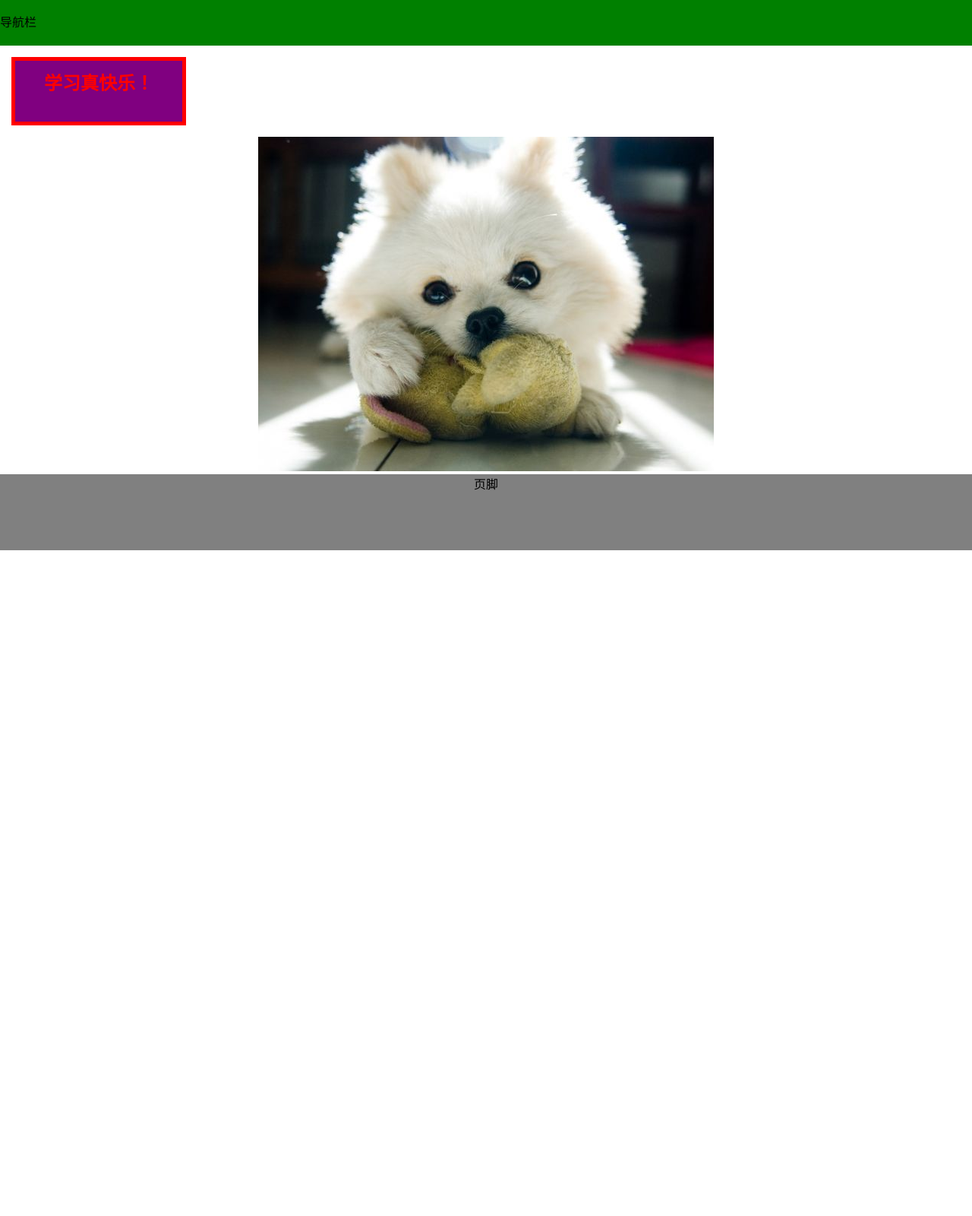
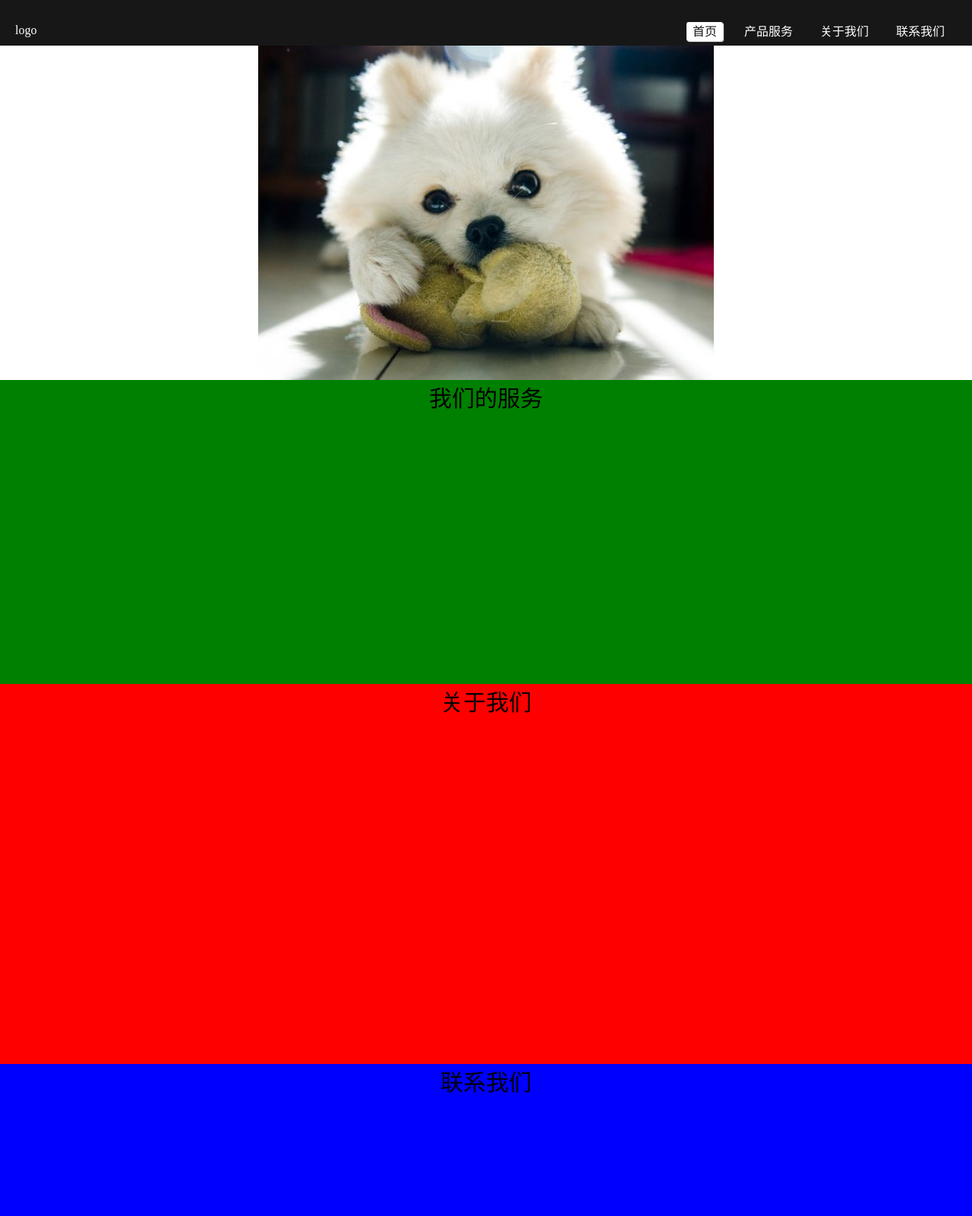
Before and after one commit to mechanic-Q/js-mac, a website: page static/index.html in a window 1280 px wide. Shown: the top 1600 px of the page at 76% size. Before the commit the page ends 800 px from the top, so only its background shows below. Drawn offline with Linux system fonts and the light colour scheme.

Commit message:
完成页面吸顶功能

```diff
--- a/static/index.css
+++ b/static/index.css
@@ -1,6 +1,152 @@
+* {
+    box-sizing: border-box;
+}
 body {
-    background-color: #fff;
-    text-align: center;
-    padding: 0;
     margin: 0;
 }
+button:focus {
+    outline: none;
+}
+a {
+    text-decoration: none;
+    color: white;
+}
+
+ul {
+    margin: 0;
+    padding: 0;
+    list-style-type: none;
+}
+nav {
+    height: 60px;
+    width: 100%;
+    padding: 20px;
+    display: flex;
+    flex-flow: row wrap;
+    justify-content: space-between;
+    align-items: center;
+    background-color:#171717;
+}
+.navbar-header {
+    display: flex;
+    flex-flow: row wrap;
+    justify-content: space-between;
+    align-items: center;
+}
+.navbar-toggle {
+    height: 37px;
+    width: 30%
+    text-align: center;
+    display: none;
+    border: none;
+    background-color: #171717;
+}
+.navbar-toggle span {
+    display: block;
+    width: 30px;
+    margin: 3px 0;
+    border-bottom: 2px solid #fff;
+}
+.navbar-nav li {
+    display: inline-block;
+    padding: 0.5em;
+}
+.navbar-nav li a {
+    border-radius:3px;
+    padding:4px 8px;
+}
+.navbar-nav li a:hover {
+    color:#171717;
+    background-color:#fff;
+    box-shadow:1px 1px 1px 0 #fff
+}
+.active {
+    color:#171717;
+    background-color:#fff;
+    box-shadow:1px 1px 1px 0 #fff
+}
+.content-wrap {
+    width: 100%;
+    flex-direction: column;
+    display: flex;
+    justify-content: center;
+    align-items: center;
+}
+.content-wrao img {
+    height: 100%;
+    width: auto;
+}
+
+.our-service {
+    height: 400px;
+    width: 100%;
+    background: green;
+    text-align: center;
+    font-size: 30px;
+}
+.about {
+    height: 500px;
+    width: 100%;
+    background: red;
+    text-align: center;
+    font-size:30px;
+}
+
+.contact {
+    height: 500px;
+    width: 100%;
+    background: blue;
+    text-align: center;
+    font-size: 30px;
+}
+
+.foot-wrap {
+    width: 100%;
+    height: 120px;
+    line-height: 50px;
+    text-align: center;
+    background-color: #695f5f;
+}
+
+@media(max-width: 768px) {
+    nav {
+        display: block;
+        padding: 0px;
+    }
+    .navbar-header {
+        padding: 10px 0px 10px 10px;
+    }
+    .navbar-toggle {
+        display: flex;
+        flex-flow: column;
+        justify-content: center;
+        align-items: center;
+        width: 30;
+        text-align: center;
+    }
+    .collapse {
+        display: none;
+    }
+    .navbar-collapse {
+        height: 100%;
+        width: 30%;
+        right: 0;
+        position: fixed;
+        background-color: #171717;
+    }
+    .navbar-collapse li {
+        width: 100%;
+        border-bottom: 1px solid #fff;
+        text-align: center;
+    }
+    /* .fix {
+        position: fixed;
+        top: 0;
+        left: 0;
+    } */
+}
+.fix {
+    position:fixed;
+    top:0;
+    left:0;
+  }
--- a/static/index.html
+++ b/static/index.html
@@ -1,32 +1,72 @@
 <!DOCTYPE html>
 <html>
     <head>
-        <style>
-        .nav-wrap {
-            background: green;
-            height: 60px;
-            line-height: 60px;
-            text-align: left;
-        }
-            h1 {
-            width: 200px;
-            height: 60px;
-            border: 5px solid red;
-            margin: 15px;
-            padding: 10px;
-            background: purple;
-        }
-        </style>
         <link href="index.css" rel="stylesheet">
+        <meta name="viewport" content="width=device-width, initial-scale=1, maximum-scale=1, maximum-scale=1, user-scalable=no">
         <meta charset="utf-8">
         <title>易编科技--让学习有用的编程更容易！</title>
     </head>
     <body>
-        <header class="nav-wrap">导航栏</header>
-        <section>
-            <h1 style="color: red">学习真快乐！</h1>
+        <header>
+            <nav id="nav">
+                <div class="navbar-header">
+                    <a href="#" class="navbar-logo">logo</a>
+                    <button class="navbar-toggle" type="button">
+                        <span class="icon-bar"></span>
+                        <span class="icon-bar"></span>
+                        <span class="icon-bar"></span>
+                    </button>
+                </div>
+                <div class="collapse navbar-collapse">
+                    <ul class="nav navbar-nav" id="navList">
+                        <li><a href="#" class="active">首页</a></li>
+                        <li><a href="#service">产品服务</a></li>
+                        <li><a href="#about">关于我们</a></li>
+                        <li><a href="#contact">联系我们</a></li>
+                    </ul>
+                </div>
+            </nav>
+        </header>
+        <section class="content-wrap">
+            <!-- 网站内容 -->
             <img src="skills.jpg" alt="前端技能图">
+            <div class="our-service" id="service">我们的服务</div>
+            <div class="about" id="about">关于我们</div>
+            <div class="contact" id="contact">联系我们</div>
         </section>
-        <footer style="background: grey; height: 100px;">页脚</footer>
+        <footer class="foot-wrap">
+            <p>©2018 易编学习 </p>
+            <p>京ICP备180043275号-2</p>
+        </footer>
+
+        <script>
+            var toggleButton = document.querySelector('.navbar-toggle');
+            var collapsedElm = document.querySelector('.navbar-collapse');
+            toggleButton.addEventListener('click', function() {
+                collapsedElm.classList.toggle('collapse');
+            });
+
+            var navList = document.getElementById('navList');
+            var oList = navList.getElementsByTagName("a");
+            for(var i=0;i<oList.length;i++){
+                oList[i].onclick=function(){
+                    for(var j=0;j<oList.length;j++){
+                        oList[j].className="";
+                    }
+                    this.classNme+="active";
+                }
+            }
+            var navBar = document.getElementById('nav');
+            var titleTop = navBar.offsetTop;
+            document.onscroll = function(){
+                var btop = document.body.scrollTop || document.documentElement.scrollTop;
+                if (btop > titleTop) {
+                    navBar.className = "fix";
+                    console.log(navBar)
+                }else {
+                    navBar.className = "";
+                }
+            }
+        </script>
     </body>
 </html>
```
